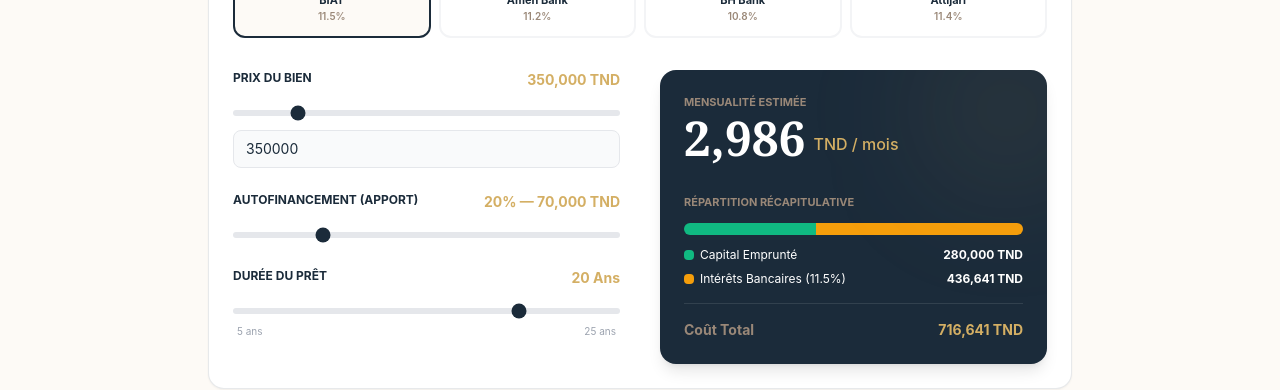
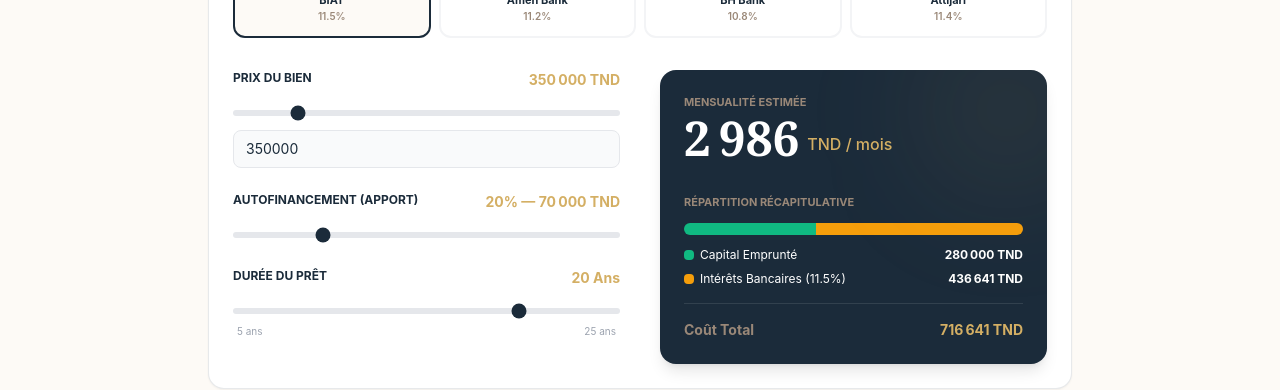
Before and after one commit to gannouchimhamed-byte/immo-maghreb, a Next.js app: page /simulateur-credit in a window 1280 px wide. Shown: the part 299-689 px from the top of the page. Built offline with nearby package versions, Linux system fonts and the light colour scheme.

Commit message:
fix: use fr-TN locale to prevent Next.js hydration mismatch on toLocaleString()

```diff
--- a/components/ui/MortgageCalculator.tsx
+++ b/components/ui/MortgageCalculator.tsx
@@ -84,7 +84,7 @@ export default function MortgageCalculator({ initialPrice = 350000, className =
           <div>
             <div className="flex justify-between mb-2">
               <label className="text-xs font-bold text-[#1B2B3A] uppercase">Prix du Bien</label>
-              <span className="text-sm font-bold text-[#D4AF64]">{(price || 0).toLocaleString()} TND</span>
+              <span className="text-sm font-bold text-[#D4AF64]">{(price || 0).toLocaleString("fr-TN")} TND</span>
             </div>
             <input type="range" min={50000} max={2000000} step={10000} value={price || 0} onChange={e => setPrice(Number(e.target.value))}
               className="w-full h-1.5 bg-gray-200 rounded-lg appearance-none cursor-pointer accent-[#1B2B3A]"/>
@@ -96,7 +96,7 @@ export default function MortgageCalculator({ initialPrice = 350000, className =
           <div>
             <div className="flex justify-between mb-2">
               <label className="text-xs font-bold text-[#1B2B3A] uppercase cursor-pointer">Autofinancement (Apport)</label>
-              <span className="text-sm font-bold text-[#D4AF64]">{downPaymentPercent}% — {downPayment.toLocaleString()} TND</span>
+              <span className="text-sm font-bold text-[#D4AF64]">{downPaymentPercent}% — {downPayment.toLocaleString("fr-TN")} TND</span>
             </div>
             <input type="range" min={0} max={90} step={5} value={downPaymentPercent} onChange={e => setDownPaymentPercent(Number(e.target.value))}
               className="w-full h-1.5 bg-gray-200 rounded-lg appearance-none cursor-pointer accent-[#1B2B3A]"/>
@@ -121,7 +121,7 @@ export default function MortgageCalculator({ initialPrice = 350000, className =
           <div>
             <p className="text-[11px] font-bold text-[#9A8878] uppercase mb-1">Mensualité Estimée</p>
             <div className="flex items-end gap-2">
-              <span className="text-4xl md:text-5xl font-display font-bold text-white">{Math.round(monthlyPayment).toLocaleString()}</span>
+              <span className="text-4xl md:text-5xl font-display font-bold text-white">{Math.round(monthlyPayment).toLocaleString("fr-TN")}</span>
               <span className="text-[#D4AF64] font-medium pb-1.5">TND / mois</span>
             </div>
             {(!price || price <= 0) ? <p className="text-xs text-red-400 mt-2">Veuillez entrer un prix valide.</p> : null}
@@ -139,17 +139,17 @@ export default function MortgageCalculator({ initialPrice = 350000, className =
             <div className="space-y-2">
               <div className="flex justify-between items-center text-xs">
                 <div className="flex items-center gap-1.5"><div className="w-2.5 h-2.5 rounded bg-emerald-500"></div><span className="text-white">Capital Emprunté</span></div>
-                <span className="font-bold text-white">{Math.round(principal).toLocaleString()} TND</span>
+                <span className="font-bold text-white">{Math.round(principal).toLocaleString("fr-TN")} TND</span>
               </div>
               <div className="flex justify-between items-center text-xs">
                 <div className="flex items-center gap-1.5"><div className="w-2.5 h-2.5 rounded bg-amber-500"></div><span className="text-white">Intérêts Bancaires ({selectedBank.rate}%)</span></div>
-                <span className="font-bold text-white">{Math.round(totalInterest).toLocaleString()} TND</span>
+                <span className="font-bold text-white">{Math.round(totalInterest).toLocaleString("fr-TN")} TND</span>
               </div>
             </div>
 
             <div className="mt-4 pt-4 border-t border-white/10 flex justify-between items-center text-sm">
                 <span className="text-[#9A8878] font-bold">Coût Total</span>
-                <span className="text-[#D4AF64] font-bold">{Math.round(totalCost).toLocaleString()} TND</span>
+                <span className="text-[#D4AF64] font-bold">{Math.round(totalCost).toLocaleString("fr-TN")} TND</span>
             </div>
           </div>
         </div>
```
